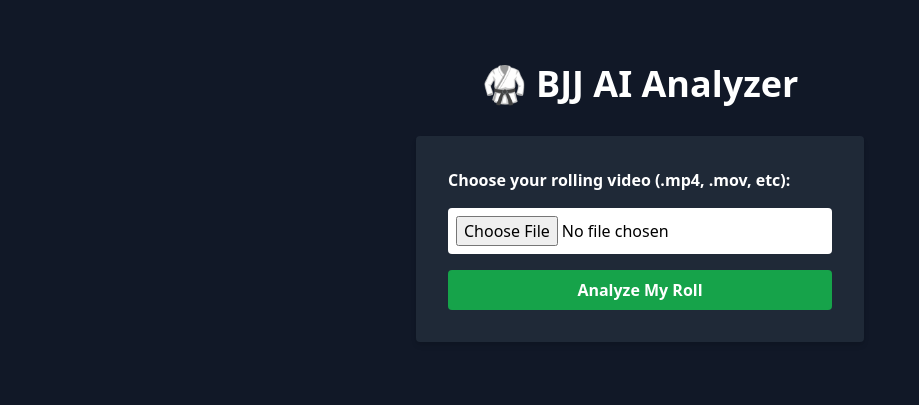
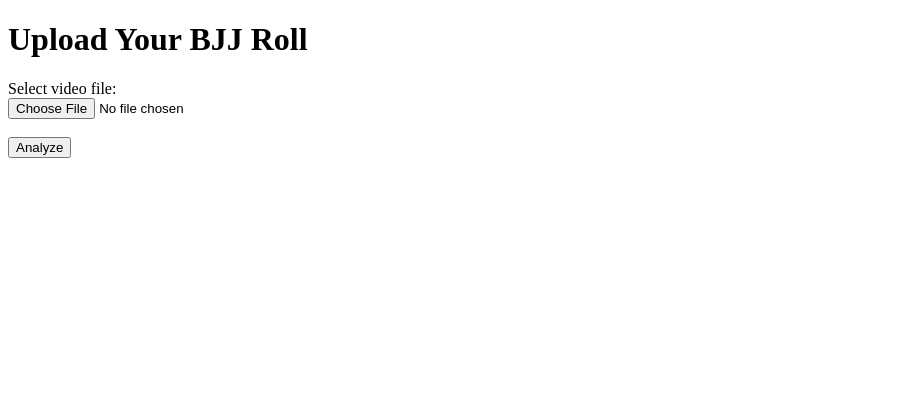
Before and after one commit to Jhorne678-blue/bjj-ai-analyzer, a Flask app: page / in a window 1280 px wide. Shown: the top 405 px of the page, without its empty margins (0-919 px from the left). Run offline with Flask 3, Linux system fonts and the light colour scheme; some libraries are stand-ins or nearby versions.

Commit message:
Update index.html

```diff
--- a/templates/index.html
+++ b/templates/index.html
@@ -1,45 +1,25 @@
 <!DOCTYPE html>
-<html lang="en">
+<html>
 <head>
-  <meta charset="UTF-8" />
-  <title>BJJ AI Analyzer — Upload</title>
-  <script src="https://cdn.tailwindcss.com"></script>
+    <title>BJJ AI Analyzer</title>
 </head>
-<body class="bg-gray-900 text-white flex flex-col items-center py-16 space-y-8">
-  <h1 class="text-4xl font-bold">🥋 BJJ AI Analyzer</h1>
+<body>
+    <h1>Upload Your BJJ Roll</h1>
 
-  <form
-    action="/upload"
-    method="POST"
-    enctype="multipart/form-data"
-    class="bg-gray-800 p-8 rounded shadow-md w-full max-w-md space-y-4"
-  >
-    <label for="video" class="block font-semibold">Choose your rolling video (.mp4, .mov, etc):</label>
-    <input
-      type="file"
-      name="video"
-      id="video"
-      accept="video/*"
-      required
-      class="w-full text-black bg-white rounded p-2"
-    />
+    {% with messages = get_flashed_messages() %}
+      {% if messages %}
+        <ul>
+        {% for message in messages %}
+          <li style="color:red;">{{ message }}</li>
+        {% endfor %}
+        </ul>
+      {% endif %}
+    {% endwith %}
 
-    <button
-      type="submit"
-      class="w-full bg-green-600 hover:bg-green-700 py-2 rounded text-white font-semibold"
-    >
-      Analyze My Roll
-    </button>
-  </form>
-
-  {% with messages = get_flashed_messages() %}
-    {% if messages %}
-      <div class="bg-red-600 text-white px-4 py-2 mt-4 rounded max-w-md w-full text-center">
-        {% for msg in messages %}
-          <p>{{ msg }}</p>
-        {% endfor %}
-      </div>
-    {% endif %}
-  {% endwith %}
+    <form action="/upload" method="POST" enctype="multipart/form-data">
+        <label>Select video file:</label><br>
+        <input type="file" name="video" accept="video/*" required><br><br>
+        <input type="submit" value="Analyze">
+    </form>
 </body>
 </html>
```
